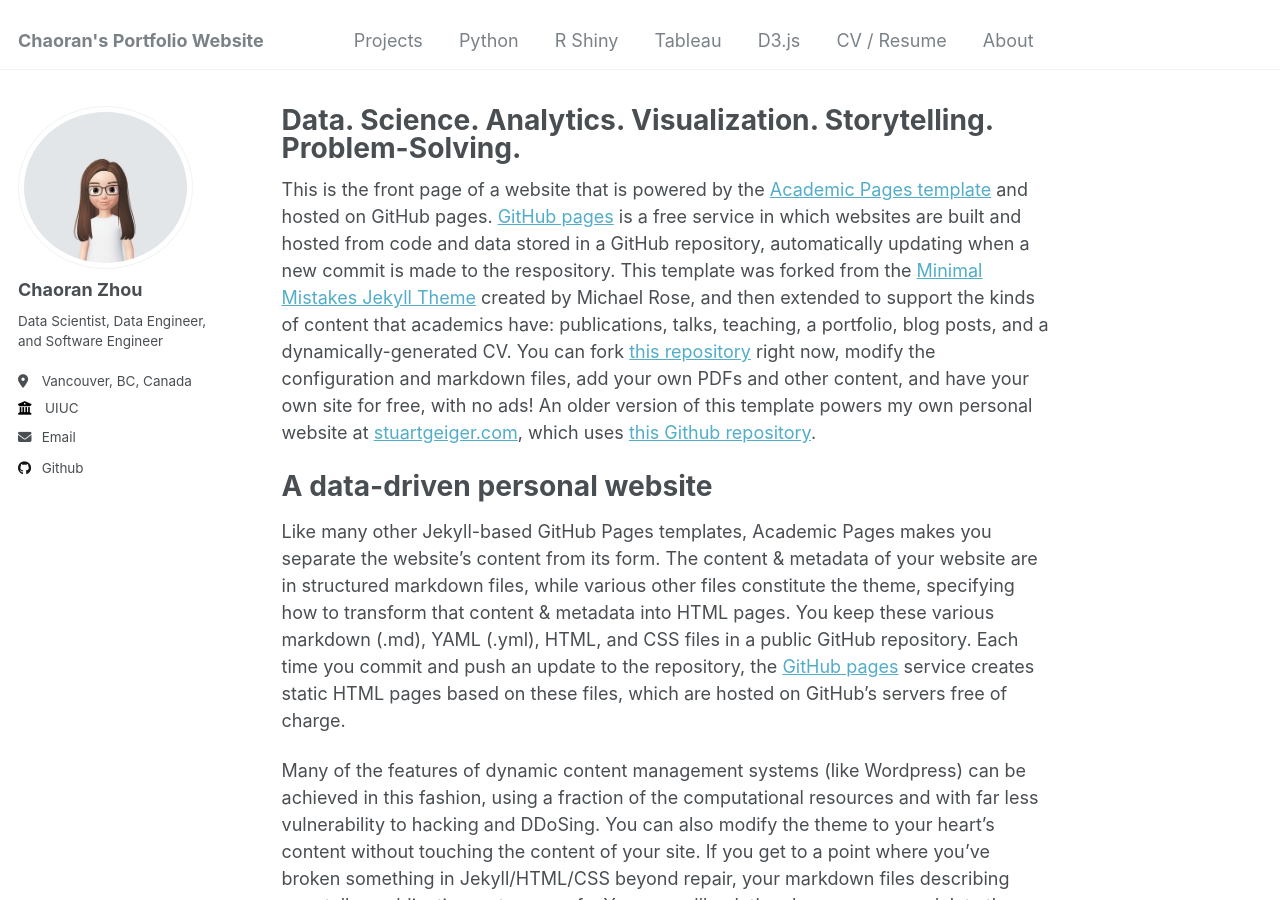
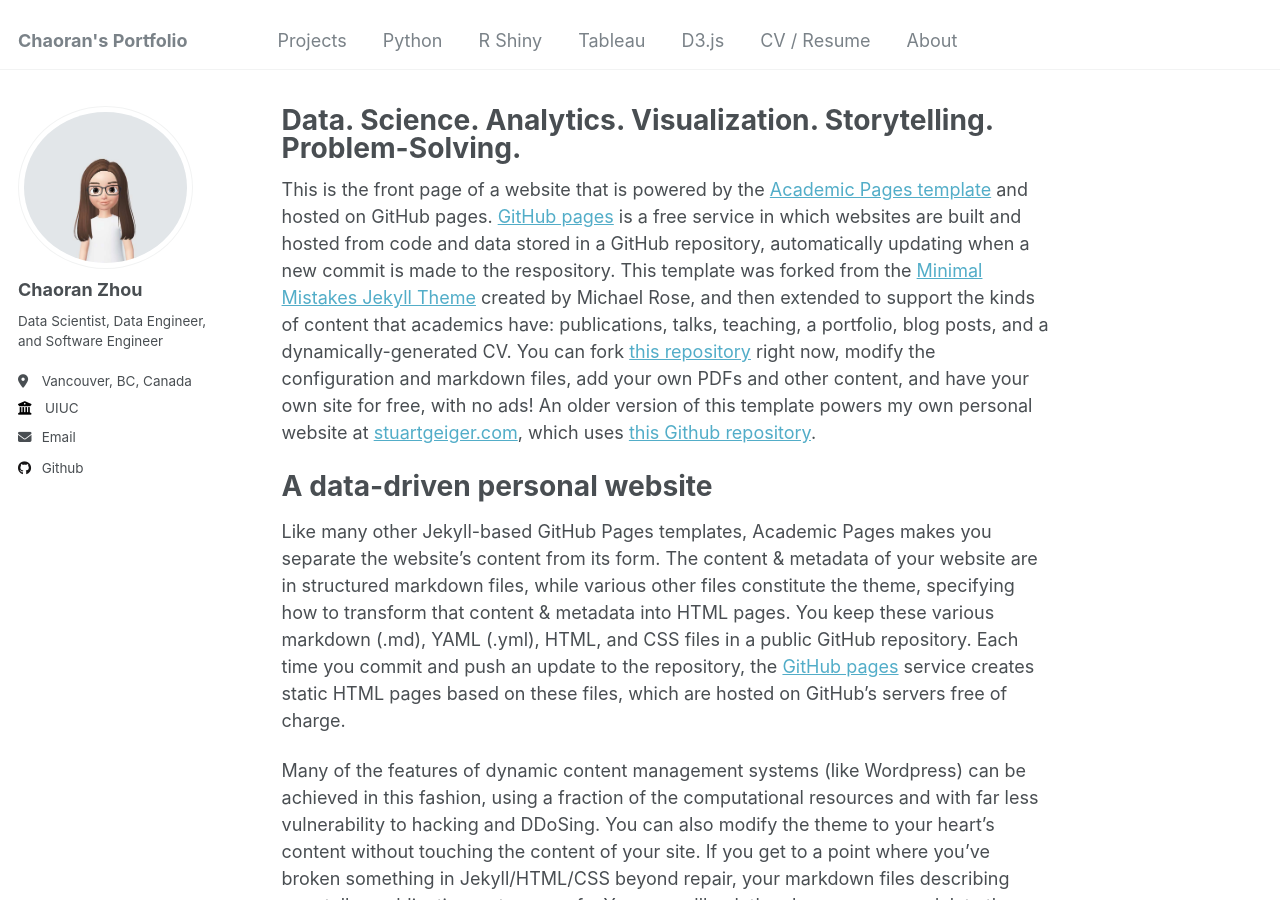
Before and after one commit to ranranrunforit/ranranrunforit.github.io, a Jekyll site: the page built from _pages/about.md, in a window 1280 px wide and 900 px high. Built offline with Jekyll 4.4.1, drawn with Linux system fonts in a browser that asks for light colours.

Commit message:
Update _config.yml

```diff
--- a/_config.yml
+++ b/_config.yml
@@ -8,7 +8,7 @@
 
 # Basic Site Settings
 locale                   : "en-US"
-title                    : "Chaoran's Portfolio Website"
+title                    : "Chaoran's Portfolio"
 title_separator          : "-"
 name                     : &name "Chaoran Zhou"
 description              : &description "personal description"
```
